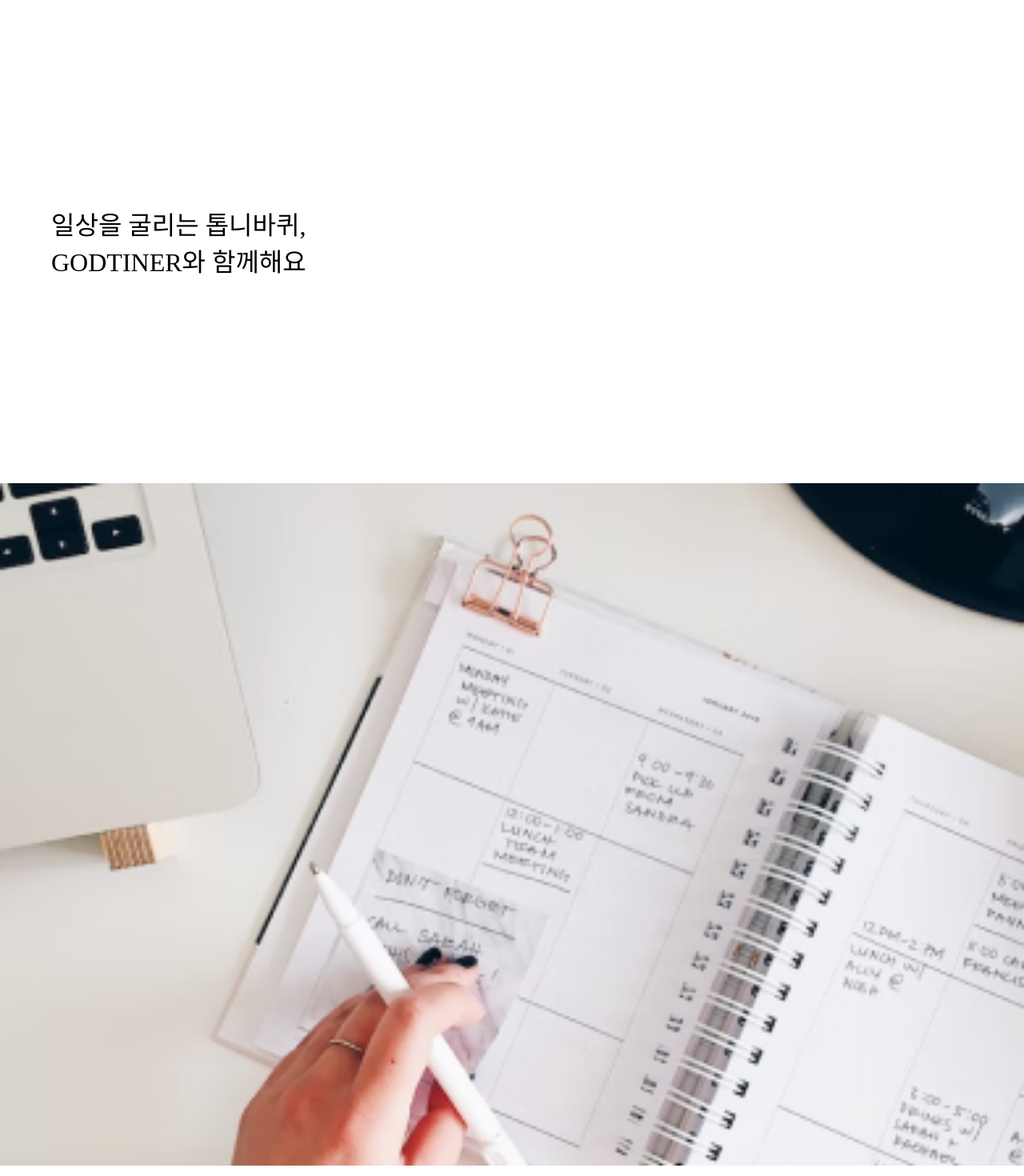
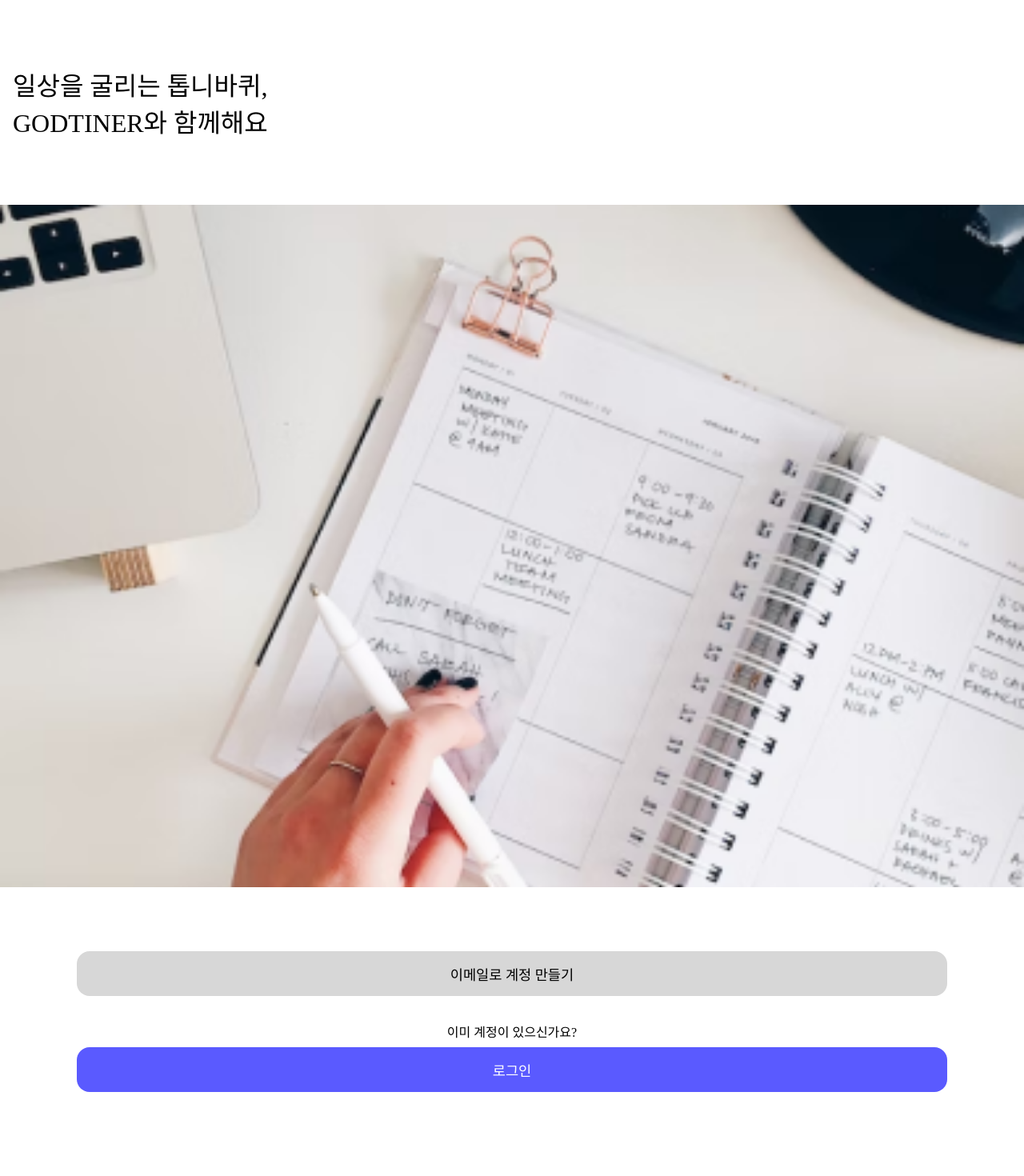
Before and after one commit to suemeeeee/Godtiner, a React (Create React App) app: page / in a window 1280 px wide. Shown: the top 1470 px of the page at 80% size. After the commit the page ends 1445 px from the top, so only its background shows below. Built offline with nearby package versions, Linux system fonts and the light colour scheme; a web font is replaced by a local one.

Commit message:
💄 시작화면, 가입창, 로그인 창, 초기 태그 선택 창 CSS 수정 완료

```diff
--- a/src/pages/EmailSignup.css
+++ b/src/pages/EmailSignup.css
@@ -1,51 +1,48 @@
-.EmailSignup h2 {
+.EmailSignup {
+  width: 100%;
   display: flex;
-  justify-content: center;
-
-  font-size: 200%;
-
-  padding-top: 25%;
-  padding-bottom: 10%;
+  flex-direction: column;
+  align-items: center;
 }
 
-.infoInput_es {
+.EmailSignup > h2 {
+  margin-top: 2rem;
+  display: flex;
+  align-items: center;
+  height: 15rem;
+
+  font-size: 2rem;
   text-align: center;
 }
 
-.userName_es,
-.nickName_es,
-.loginId_es,
-.loginPw_es {
-  font-size: 120%;
+.EmailSignup > input {
   width: 80%;
-  height: 6vh;
-  border-radius: 30px;
+  height: 3.5rem;
+  font-size: 1.2rem;
 
-  border: 0;
-  background-color: rgb(231, 231, 231);
+  border-radius: 1rem;
+  border: none;
+
+  margin-top: 2rem;
   text-align: center;
 
-  margin-bottom: 5%;
+  background-color: rgb(235, 235, 235);
 }
 
-.loginButton_es {
+.EmailSignup > button {
+  margin-top: 5rem;
   width: 80%;
-  height: 7vh;
+  height: 3.5rem;
+  font-size: 1.1rem;
 
-  margin-left: 10%;
-  margin-right: 10%;
-  margin-top: 10%;
+  border: none;
+  border-radius: 1rem;
+  transition: 0.25s;
 
-  border-radius: 40px;
-  background-color: #0095f6;
   color: white;
-
-  font-size: 120%;
-
-  transition: 0.25s;
-  box-shadow: 0 15px 35px rgba(0, 0, 0, 0.2);
+  background-color: rgb(90, 90, 255);
 }
 
-.loginButton_es:hover {
+.EmailSignup > button:hover {
   transform: scale(1.05);
 }
--- a/src/pages/EmailSignup.js
+++ b/src/pages/EmailSignup.js
@@ -103,61 +103,30 @@ const EmailSignup = () => {
         Godtiner님, <br /> 가입을 환영해요!
       </h2>
 
-      <div className="infoInput_es">
       <input
         placeholder="유저명"
-          className="userName_es"
         value={userName}
         onChange={onChangeUserName}
       />
-        {/* {userNameError && (
-        <div className="invalid-input">유저명을 입력해주세요</div>
-      )} */}
 
       <input
         placeholder="닉네임"
-          className="nickName_es"
         value={nickName}
         onChange={onChangeNickName}
       />
-        {/* {nickNameError && (
-        <div className="invalid-input">닉네임을 입력해주세요</div>
-      )} */}
 
-        <input
-          placeholder="이메일"
-          className="loginId_es"
-          value={email}
-          onChange={onChangeEmail}
-        />
-        {/* {emailError && (
-          <div className="invalid-input">유효한 이메일을 입력해주세요</div>
-        )} */}
+      <input placeholder="이메일" value={email} onChange={onChangeEmail} />
 
       <input
         type="password"
         placeholder="비밀번호"
-          className="loginPw_es"
         value={password}
         onChange={onChangePassword}
       />
-        {/* {passwordError && (
-          <div className="invalid-input">
-            비밀번호는 1개 이상의 숫자와 문자를 포함하여 8자 이상이어야 합니다.
-          </div>
-        )} */}
-      </div>
-      <button type="button" className="loginButton_es" onClick={onSubmit}>
+
+      <button type="button" onClick={onSubmit}>
         회원가입
       </button>
-
-      {/* <Popup
-        open={popup.open}
-        setPopup={setPopup}
-        message={popup.message}
-        title={popup.title}
-        callback={popup.callback}
-      /> */}
     </div>
   );
 };
--- a/src/pages/LikedTag.css
+++ b/src/pages/LikedTag.css
@@ -48,14 +48,12 @@
 
 .taglist_lt {
   margin-top: 10%;
-  padding: 0;
+  padding-bottom: 1rem;
   list-style: none;
   columns: 2;
   width: 100%;
-
-  padding-left: 10%;
-  padding-right: 10%;
   text-align: center;
+  font-size: 1.1rem;
 }
 
 .completeBtn_lt {
--- a/src/pages/Login.css
+++ b/src/pages/Login.css
@@ -1,50 +1,48 @@
-.welcome {
+.Login {
+  width: 100%;
   display: flex;
-  justify-content: center;
-
-  font-size: 200%;
-
-  padding-top: 30%;
-  padding-bottom: 20%;
+  flex-direction: column;
+  align-items: center;
 }
 
-.loginId,
-.loginPw {
-  font-size: 120%;
-  width: 80%;
-  height: 6vh;
-  border-radius: 30px;
+.Login > h2 {
+  margin-top: 3rem;
+  display: flex;
+  align-items: center;
+  height: 16rem;
 
-  border: 0;
-  background-color: rgb(231, 231, 231);
-  text-align: center;
-
-  margin-bottom: 10%;
-}
-
-.Login {
+  font-size: 2rem;
   text-align: center;
 }
 
-.loginButton {
+.Login > input {
   width: 80%;
-  height: 7vh;
+  height: 3.5rem;
+  font-size: 1.2rem;
 
-  margin-top: 20%;
-  border-radius: 40px;
-  background-color: #0095f6;
-  color: white;
+  border-radius: 1rem;
+  border: none;
 
-  font-size: 120%;
+  margin-top: 2rem;
+  text-align: center;
 
-  transition: 0.25s;
-  box-shadow: 0 15px 35px rgba(0, 0, 0, 0.2);
+  background-color: rgb(235, 235, 235);
 }
 
-.loginButton:hover {
+.Login > button {
+  margin-top: 10rem;
+  width: 80%;
+  height: 3.5rem;
+  font-size: 1.1rem;
+
+  border: none;
+  border-radius: 1rem;
+  transition: 0.25s;
+
+  color: white;
+  background-color: rgb(90, 90, 255);
+}
+
+.Login > button:hover {
   transform: scale(1.05);
 }
-
-/* .invalid-input {
-  display: block;
-} */
--- a/src/pages/Login.js
+++ b/src/pages/Login.js
@@ -39,25 +39,19 @@ const Login = () => {
   const navigate = useNavigate();
 
   return (
-    <div>
+    <div className="Login">
       <MyUpper />
-      <div className="Login">
-        <h2 className="welcome">
+
+      <h2>
         오늘도 힘차게 <br /> 달려봐요!
       </h2>
 
-        <input
-          placeholder="이메일"
-          value={email}
-          className="loginId"
-          onChange={onChangeEmail}
-        />
+      <input placeholder="이메일" value={email} onChange={onChangeEmail} />
 
       <input
         type="password"
         placeholder="비밀번호"
         value={password}
-          className="loginPw"
         onChange={onChangePassword}
       />
 
@@ -65,7 +59,6 @@ const Login = () => {
         로그인
       </button>
     </div>
-    </div>
   );
 };
 
--- a/src/pages/Signup.css
+++ b/src/pages/Signup.css
@@ -1,5 +1,3 @@
-@import url("https://fonts.googleapis.com/css?family=Poppins:200,300,400,500,600,700,800,900&display=swap");
-
 body {
   animation: fadein 2s;
 }
@@ -13,74 +11,53 @@ body {
   }
 }
 
-.Signup h1 {
-  padding-top: 20%;
-  margin-top: 0;
-  margin-bottom: 20%;
-  margin-left: 5%;
-
-  font-size: 200%;
-  text-align: left;
+.Signup {
+  width: 100%;
+  display: flex;
+  flex-direction: column;
 }
 
-/* @media (max-width: 500px) {
-  .Signup h2 {
-    font-size: 30px;
-  }
-} */
+.Signup > h1 {
+  display: flex;
+  align-items: center;
+  height: 16rem;
 
-/* .godtiner {
-  color: #0000ff;
-  font-size: 42px;
-  padding-right: 5px;
-} */
-
-.mainImg {
-  width: 100%;
+  margin-left: 1rem;
 }
 
 .btnAreaDiv_su {
-  text-align: center;
-  margin-top: 15%;
+  width: 100%;
+  height: 21rem;
+  display: flex;
+  flex-direction: column;
+  justify-content: center;
+  align-items: center;
 }
 
-.makeAccountBtn_su,
-.LoginBtn_su {
-  width: 80%;
-  height: 7vh;
+.btnAreaDiv_su > button {
+  width: 85%;
+  height: 3.5rem;
+  font-size: 1.1rem;
 
-  border-radius: 30px;
+  border: none;
+  border-radius: 1rem;
+  transition: 0.25s;
+}
 
-  font-size: 130%;
+.btnAreaDiv_su > button:hover {
+  transform: scale(1.05);
+}
 
-  transition: 0.25s;
-  box-shadow: 0 15px 35px rgba(0, 0, 0, 0.2);
+.btnAreaDiv_su > h4 {
+  margin-top: 2rem;
 }
 
 .makeAccountBtn_su {
-  background-color: #0095f6;
-  color: white;
-}
-
-.Signup h4 {
-  margin-bottom: 0;
-  margin-top: 10%;
+  background-color: rgb(215, 215, 215);
 }
 
 .LoginBtn_su {
+  margin-top: 0.5rem;
+  color: white;
+  background-color: rgb(90, 90, 255);
 }
-
-.button_su:hover {
-  transform: scale(1.05);
-}
-
-/* .button_su-outline {
-  position: relative;
-  margin: auto;
-  border-radius: 15px;
-  font-family: "paybooc-Light", sans-serif;
-  box-shadow: 0 15px 35px rgba(0, 0, 0, 0.2);
-  text-decoration: none;
-  font-weight: 600;
-  transition: 0.25s;
-} */
```
Lines whose indentation alone changed are shown as unchanged.
